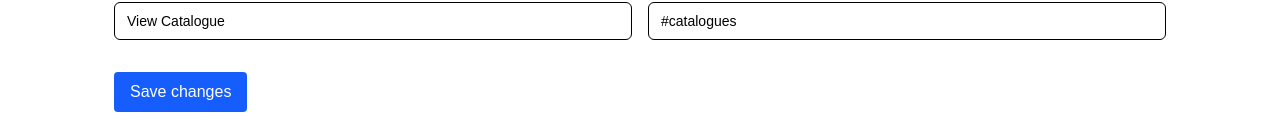
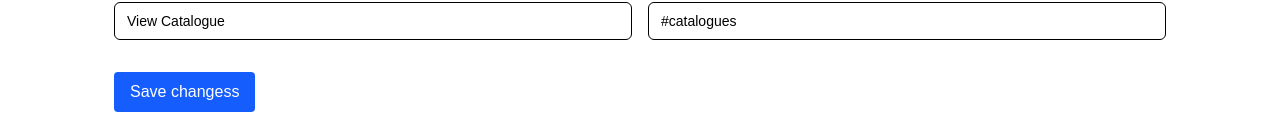
Before and after one commit to coyotechin/vms-site, a Next.js app: page /admin/hero in a window 1280 px wide. Shown: the part 1236-1369 px from the top of the page. Built offline with nearby package versions, Linux system fonts and the light colour scheme; sample sign-in values are in the browser's storage.

Commit message:
updated code

```diff
--- a/src/app/admin/hero/page.tsx
+++ b/src/app/admin/hero/page.tsx
@@ -503,7 +503,7 @@
             disabled={saving}
             className="rounded bg-blue-600 text-white px-4 py-2 disabled:opacity-50"
           >
-            {saving ? "Saving..." : "Save changes"}
+            {saving ? "Saving..." : "Save changess"}
           </button>
         </div>
       </main>
```
